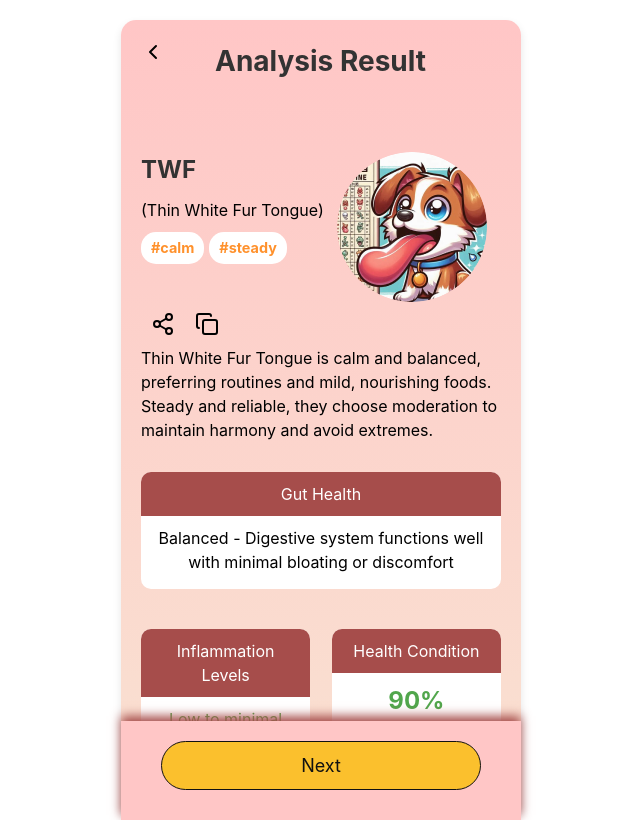
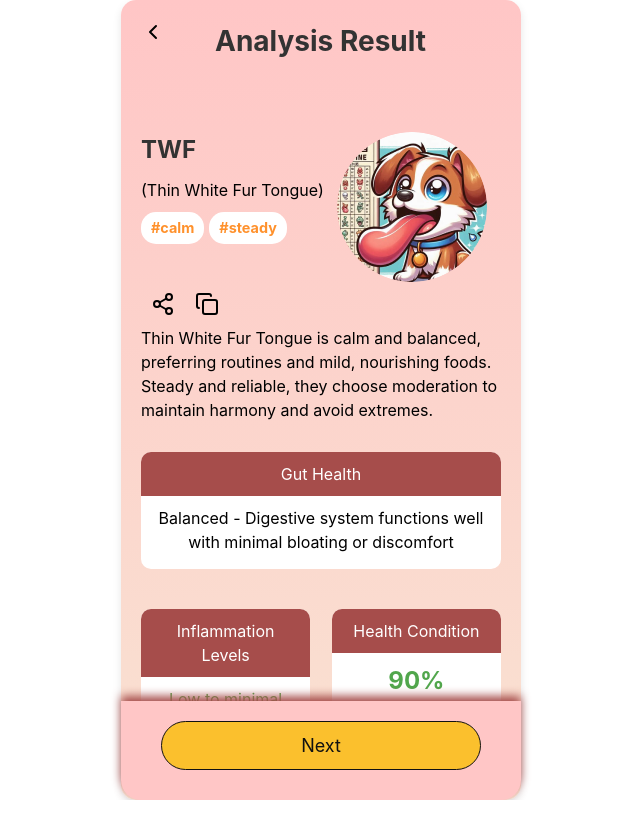
Before and after one commit to wparng/AI-FoodTherapist, a React (Create React App) app in the folder frontend/: page /result in a window 1280 px wide. Shown: the whole page, without its empty margins (319-959 px from the left). Built offline with nearby package versions, Linux system fonts and the light colour scheme.

Commit message:
update styles

```diff
--- a/frontend/src/components/Result.css
+++ b/frontend/src/components/Result.css
@@ -1,11 +1,10 @@
 .result-container {
   border-radius: 15px;
-
   box-shadow: 0 4px 8px rgba(0, 0, 0, 0.1);
   text-align: center;
   width: 90%;
   max-width: 400px;
-  margin: 20px auto;
+  margin: 0 auto;
   position: relative;
   max-height: 100vh;
   display: flex;
--- a/frontend/src/components/Result.js
+++ b/frontend/src/components/Result.js
@@ -217,6 +217,8 @@ const Result = ({ predictionResult }) => {
         style={{
           backgroundColor: resultData.color,
           boxShadow: `0px -5px 10px ${resultData.textColor}`,
+          borderBottomLeftRadius: "20px",
+          borderBottomRightRadius: "20px",
         }}
       >
         <button onClick={() => navigate("/recommendations")}>Next</button>
--- a/frontend/src/components/ShareModal.css
+++ b/frontend/src/components/ShareModal.css
@@ -9,6 +9,7 @@
   box-shadow: 0 0 10px rgba(0, 0, 0, 0.1);
   z-index: 1000;
   max-width: 400px;
+  min-width: 375px;
   height: 100vh;
   background-color: #00000097;
   overflow-y: auto;
--- a/frontend/src/components/ShareModal.js
+++ b/frontend/src/components/ShareModal.js
@@ -1,5 +1,5 @@
 import React from "react";
-import "./ShareModal.css"; // Create this CSS file for styling the modal
+import "./ShareModal.css";
 
 const ShareModal = ({ onClose, resultType }) => {
   const resultUrl = window.location.href;
```
